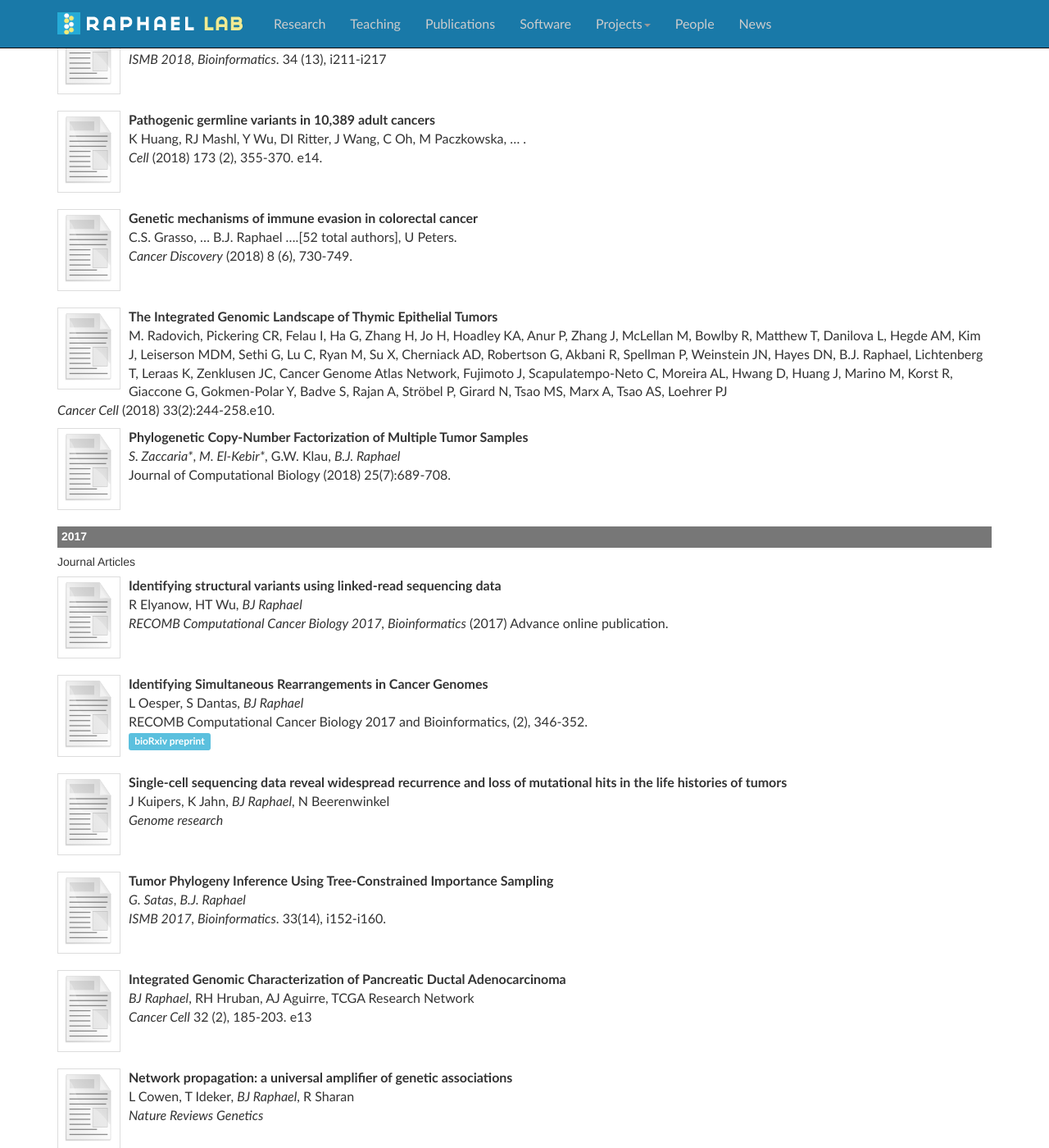
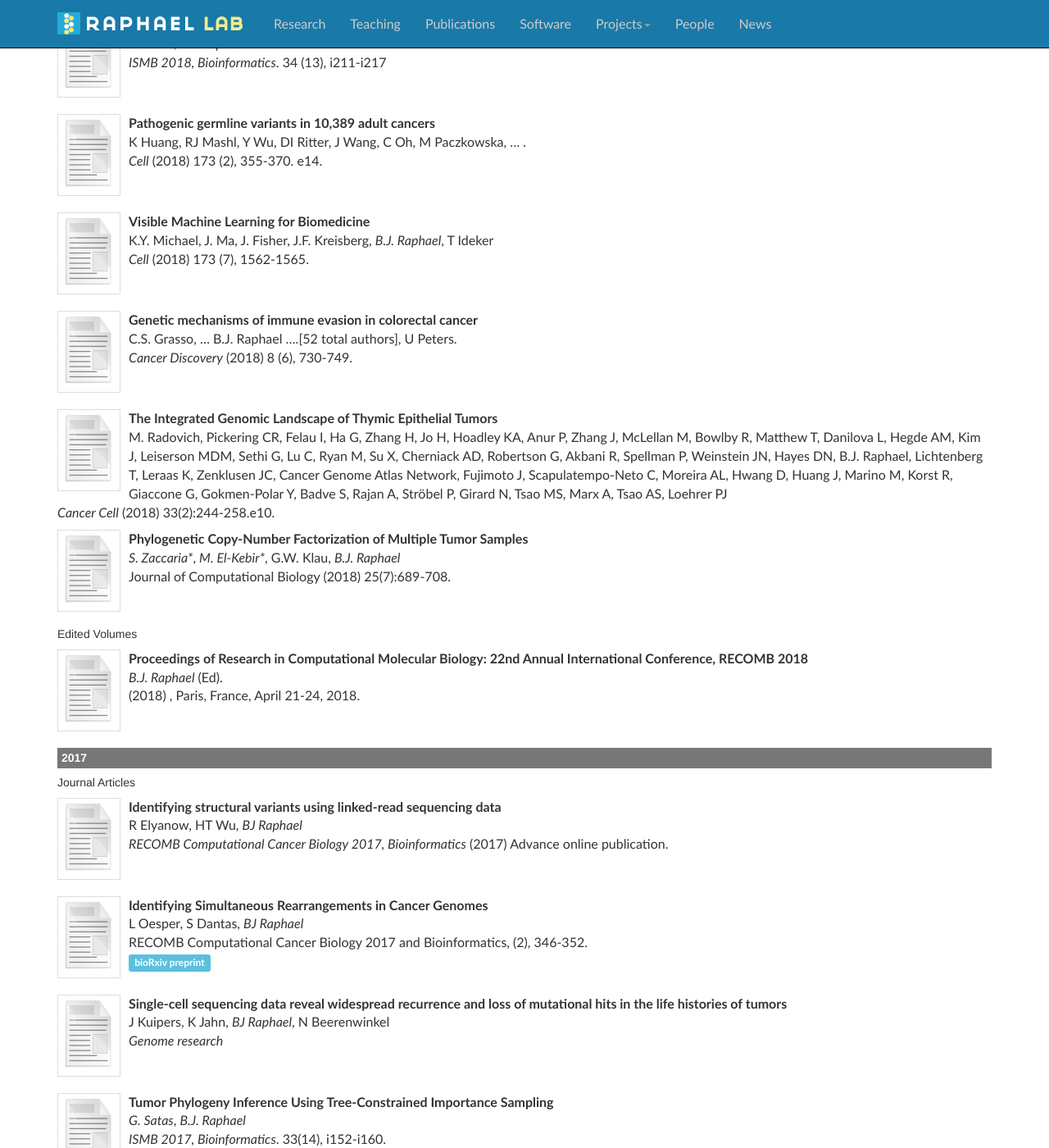
Before and after one commit to raphael-group/raphael-group.github.io, a Jekyll site: the page built from publications/index.md, in a window 1280 px wide and 1400 px high, scrolled down 1172 px. Shown: the whole window at 82% size. Built offline with Jekyll 4.4.1, drawn with Linux system fonts in a browser that asks for light colours; nearby versions of some CDN libraries; comment, search, counter and statistics services are not loaded; some of the changed text lies outside the part shown.

Commit message:
Update index.md

```diff
--- a/publications/index.md
+++ b/publications/index.md
@@ -61,11 +61,18 @@
 
 
 
-
 * [![ICGCPCAWGNetworks](../assets/img/papers/missing.svg)](https://www.biorxiv.org/content/10.1101/385294v1)
 	**Pathway and network analysis of more than 2,500 whole cancer genomes**
 
 	_M.A. Reyna_, ...,  J. Reimand, J.M. Stuart, _B.J. Raphael_ on behalf of the PCAWG Drivers and Functional Annotation Group, ICGC/TCGA Pan-Cancer Analysis of Whole Genomes
+
+	bioRxiv (Aug. 7, 2018) doi.org/10.1101/385294
+
+	<span class="label label-info">
+        	<a href="https://www.biorxiv.org/content/10.1101/385294v1" target="_new">bioRxiv preprint</a>
+	</span>
+
+
 
 ### 2018 ###
 
@@ -82,14 +89,14 @@
 		<a href="https://github.com/raphael-group/hierarchical-hotnet">Software Release</a>
 	</span>
 
-* [![ParksFDR](../assets/img/papers/missing.svg)]()
+* [![ParksFDR](../assets/img/papers/missing.svg)](https://link.springer.com/content/pdf/10.1186%2Fs12859-018-2356-2.pdf)
 	**Using controls to limit false discovery in the era of big data**
 
 	_M.M. Parks_, _B.J. Raphael_, C.E. Lawrence.
 
 	*BMC Bioinformatics* (2018) 19 (1), 323.
 
-* [![MACHINA](../assets/img/papers/missing.svg)]()
+* [![MACHINA](../assets/img/papers/missing.svg)](https://www.nature.com/articles/s41588-018-0106-z)
 **Inferring parsimonious migration histories for metastatic cancers**
 
 	_M. El-Kebir_, _G. Satas_, _B.J. Raphael_
@@ -97,7 +104,7 @@
 	*Nature Genetics*. 50, 718–726
 
 
-* [![SC-Hap](../assets/img/papers/missing.svg)]()
+* [![SC-Hap](../assets/img/papers/missing.svg)](https://academic.oup.com/bioinformatics/article/34/13/i211/5045800)
 **Haplotype phasing in single-cell DNA-sequencing data**
 
 	_G. Satas_, _B.J. Raphael_
@@ -105,15 +112,21 @@
 	*ISMB 2018, Bioinformatics*. 34 (13), i211-i217
 
 
-* [![PanCanAtlasCell](../assets/img/papers/missing.svg)]()
+* [![PanCanAtlasCell](../assets/img/papers/missing.svg)](https://www.sciencedirect.com/science/article/pii/S0092867418303635)
 **Pathogenic germline variants in 10,389 adult cancers**
 
 	K Huang, RJ Mashl, Y Wu, DI Ritter, J Wang, C Oh, M Paczkowska, ... .
 
 	*Cell* (2018) 173 (2), 355-370. e14.
 
+* [![VisibleML](../assets/img/papers/missing.svg)](https://www.sciencedirect.com/science/article/pii/S0092867418307190)
+**Visible Machine Learning for Biomedicine**
 
-* [![Grasso2018](../assets/img/papers/missing.svg)]()
+	K.Y. Michael, J. Ma, J. Fisher, J.F. Kreisberg, _B.J. Raphael_, T Ideker
+
+	*Cell* (2018) 173 (7), 1562-1565.
+
+* [![Grasso2018](../assets/img/papers/missing.svg)](http://cancerdiscovery.aacrjournals.org/content/8/6/730)
 **Genetic mechanisms of immune evasion in colorectal cancer**
 
 	C.S. Grasso, … B.J. Raphael ….[52 total authors], U Peters.
@@ -121,19 +134,28 @@
 	*Cancer Discovery* (2018) 8 (6), 730-749.
 
 
-* [![ThymomaTCGA](../assets/img/papers/missing.svg)]()
+* [![ThymomaTCGA](../assets/img/papers/missing.svg)](https://www.cell.com/cancer-cell/fulltext/S1535-6108(18)30003-5)
 **The Integrated Genomic Landscape of Thymic Epithelial Tumors**
 
 	M. Radovich, Pickering CR, Felau I, Ha G, Zhang H, Jo H, Hoadley KA, Anur P, Zhang J, McLellan M, Bowlby R, Matthew T, Danilova L, Hegde AM, Kim J, Leiserson MDM, Sethi G, Lu C, Ryan M, Su X, Cherniack AD, Robertson G, Akbani R, Spellman P, Weinstein JN, Hayes DN, B.J. Raphael, Lichtenberg T, Leraas K, Zenklusen JC, Cancer Genome Atlas Network, Fujimoto J, Scapulatempo-Neto C, Moreira AL, Hwang D, Huang J, Marino M, Korst R, Giaccone G, Gokmen-Polar Y, Badve S, Rajan A, Ströbel P, Girard N, Tsao MS, Marx A, Tsao AS, Loehrer PJ
 
 	 *Cancer Cell* (2018) 33(2):244-258.e10.
 
-* [![JCB2018CNT](../assets/img/papers/missing.svg)]()
+* [![JCB2018CNT](../assets/img/papers/missing.svg)](https://www.liebertpub.com/doi/10.1089/cmb.2017.0253)
 	**Phylogenetic Copy-Number Factorization of Multiple Tumor Samples**
 
 	_S. Zaccaria*_, _M. El-Kebir*_, G.W. Klau, _B.J. Raphael_
 
 	Journal of Computational Biology (2018) 25(7):689-708.
+
+
+##### Edited Volumes
+
+* [![RECOMBProceddings](../assets/img/papers/missing.svg)](https://www.springer.com/us/book/9783319899282)
+**Proceedings of Research in Computational Molecular Biology: 22nd Annual International Conference, RECOMB 2018**
+
+	_B.J. Raphael_ (Ed).
+	(2018) , Paris, France, April 21-24, 2018.
 
 ### 2017 ###
 
```
Also changed, not shown: other parts of publications/index.md (+1 -1 lines).
